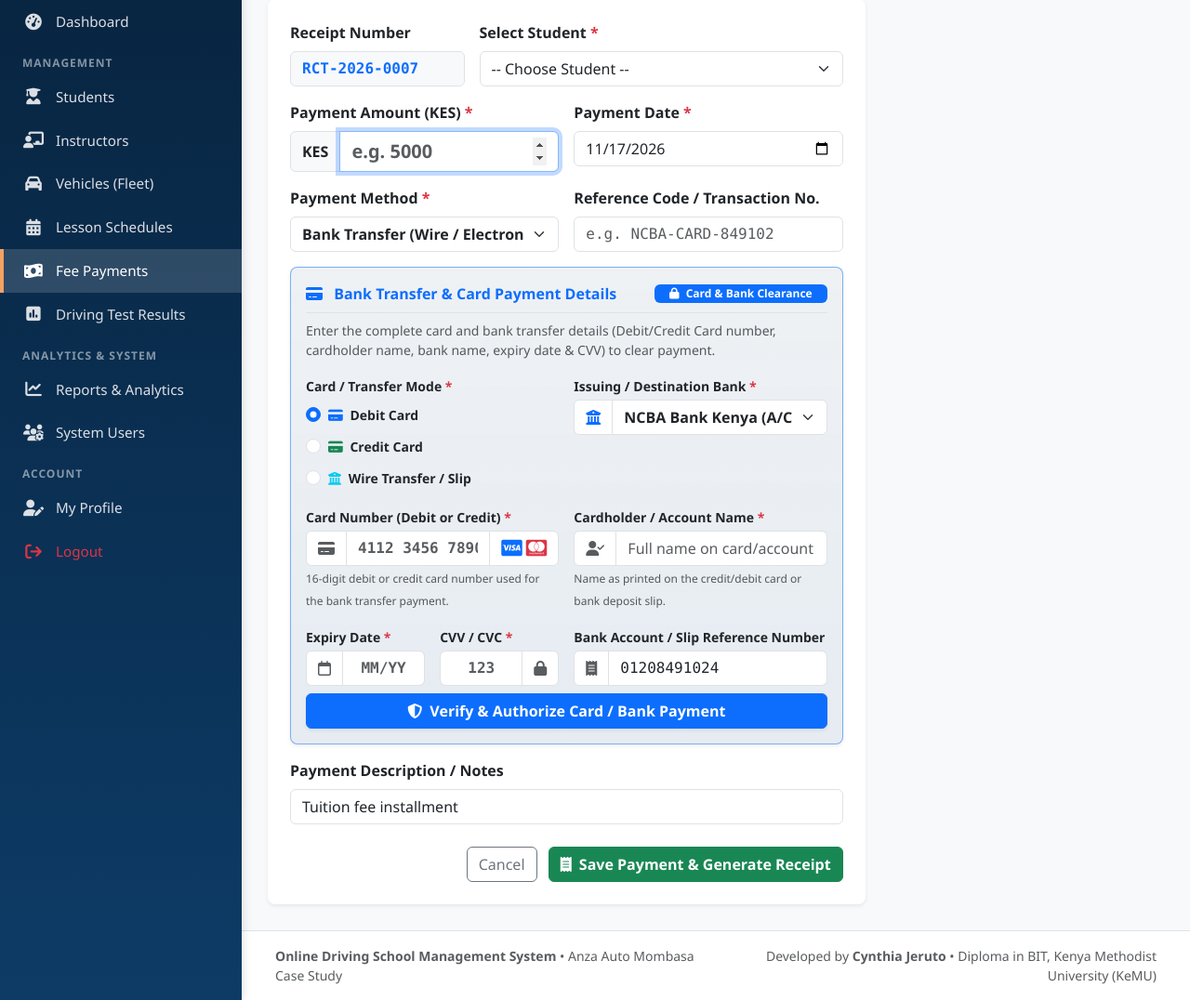
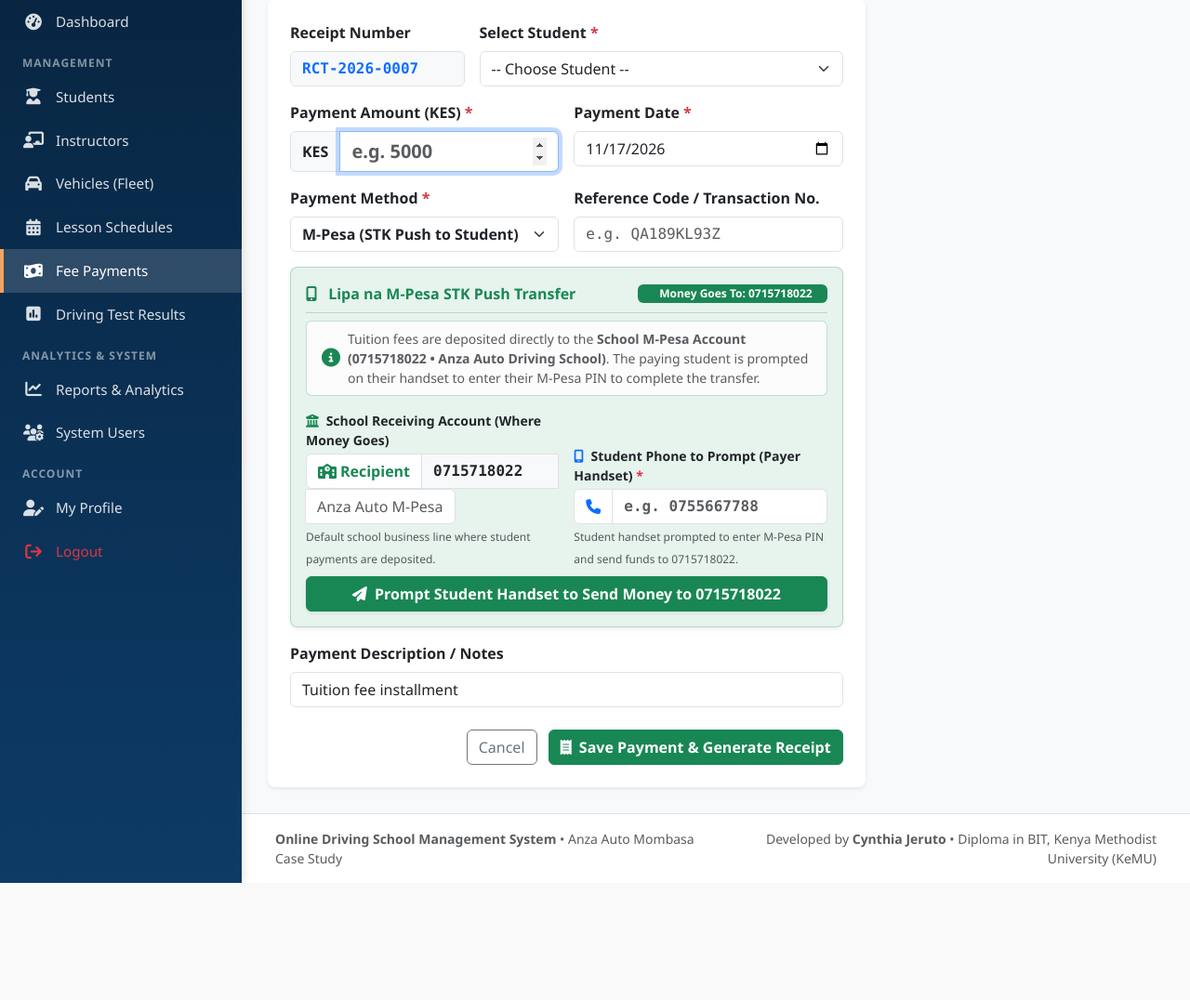
Before and after one commit to ben104410/driving-school-system, a PHP site: page /payment_add.php in a window 1280 px wide. Shown: the part 227-1303 px from the top of the page at 93% size. After the commit the page ends 1177 px from the top, so only its background shows below. Run offline with PHP 8.4, Linux system fonts and the light colour scheme; a user stored in the database is signed in; data comes from the database, SQL or seed files in the repository.

Commit message:
updates on mpesa payment

```diff
--- a/node/data.json
+++ b/node/data.json
@@ -479,7 +479,9 @@
       "payment_date": "2026-11-16",
       "payment_method": "M-Pesa",
       "reference_no": "QA928KL10X",
-      "notes": "Tuition fee installment",
+      "payer_phone": "0755667788",
+      "recipient_phone": "0715718022",
+      "notes": "Lipa na M-Pesa to 0715718022",
       "recorded_by": 2
     },
     {
--- a/php/payment_add.php
+++ b/php/payment_add.php
@@ -7,7 +7,7 @@ $preStudentId = (int)($_GET['student_id'] ?? 0);
 $receiptNo = generate_receipt_no($pdo);
 $error = '';
 
-$students = $pdo->query("SELECT student_id, student_reg_no, full_name, course_category, course_fee FROM students ORDER BY full_name ASC")->fetchAll();
+$students = $pdo->query("SELECT student_id, student_reg_no, full_name, phone, course_category, course_fee FROM students ORDER BY full_name ASC")->fetchAll();
 
 if ($_SERVER['REQUEST_METHOD'] === 'POST') {
     $student_id = (int)($_POST['student_id'] ?? 0);
@@ -76,11 +76,14 @@ if ($_SERVER['REQUEST_METHOD'] === 'POST') {
 
                 <div class="col-md-8">
                     <label class="form-label fw-semibold">Select Student <span class="text-danger">*</span></label>
-                    <select name="student_id" id="student_id" class="form-select" onchange="showStudentBalance()" required>
+                    <select name="student_id" id="student_id" class="form-select" onchange="handleStudentSelect(this); showStudentBalance();" required>
                         <option value="">-- Choose Student --</option>
-                        <?php foreach ($students as $stu): ?>
-                            <option value="<?= $stu['student_id'] ?>" <?= ($preStudentId === (int)$stu['student_id']) ? 'selected' : '' ?>>
-                                <?= htmlspecialchars($stu['full_name']) ?> (<?= htmlspecialchars($stu['student_reg_no']) ?> &bull; <?= htmlspecialchars($stu['course_category']) ?>)
+                        <?php foreach ($students as $stu):
+                            $rawP = $stu['phone'] ?? '';
+                            $cleanP = (strpos($rawP, '+254') === 0) ? '0' . substr($rawP, 4) : ((strpos($rawP, '254') === 0) ? '0' . substr($rawP, 3) : $rawP);
+                        ?>
+                            <option value="<?= $stu['student_id'] ?>" data-name="<?= htmlspecialchars($stu['full_name']) ?>" data-phone="<?= htmlspecialchars($cleanP) ?>" <?= ($preStudentId === (int)$stu['student_id']) ? 'selected' : '' ?>>
+                                <?= htmlspecialchars($stu['full_name']) ?> (<?= htmlspecialchars($stu['student_reg_no']) ?> &bull; <?= htmlspecialchars($stu['course_category']) ?>) &bull; Tel: <?= htmlspecialchars($cleanP ?: 'N/A') ?>
                             </option>
                         <?php endforeach; ?>
                     </select>
@@ -102,8 +105,8 @@ if ($_SERVER['REQUEST_METHOD'] === 'POST') {
                 <div class="col-md-6">
                     <label class="form-label fw-semibold">Payment Method <span class="text-danger">*</span></label>
                     <select name="payment_method" id="payment_method" class="form-select fw-semibold" onchange="togglePaymentBoxes()" required>
-                        <option value="M-Pesa">M-Pesa (Mobile Money)</option>
-                        <option value="Bank Transfer" selected>Bank Transfer (Wire / Electronic)</option>
+                        <option value="M-Pesa" selected>M-Pesa (STK Push to Student)</option>
+                        <option value="Bank Transfer">Bank Transfer (Wire / Electronic)</option>
                         <option value="Credit / Debit Card">Credit / Debit Card</option>
                         <option value="Cash">Cash Payment</option>
                     </select>
@@ -111,33 +114,64 @@ if ($_SERVER['REQUEST_METHOD'] === 'POST') {
 
                 <div class="col-md-6">
                     <label class="form-label fw-semibold">Reference Code / Transaction No.</label>
-                    <input type="text" class="form-control font-monospace" name="reference_no" id="reference_no" placeholder="e.g. NCBA-CARD-849102">
+                    <input type="text" class="form-control font-monospace" name="reference_no" id="reference_no" placeholder="e.g. QA189KL93Z">
                 </div>
 
-                <!-- M-Pesa STK Push Prompt Box -->
-                <div class="col-12" id="mpesa_prompt_box" style="display: none;">
-                    <div class="p-3 rounded-3 border bg-success bg-opacity-10 border-success border-opacity-25">
-                        <div class="d-flex justify-content-between align-items-center mb-1">
-                            <span class="fw-bold text-success"><i class="fa-solid fa-mobile-screen-button me-1"></i> Lipa na M-Pesa STK Push Prompt</span>
-                            <span class="badge bg-success">Default Number: <?= DEFAULT_MPESA_PHONE ?></span>
+                <!-- M-Pesa STK Push Prompt Box: Prompts Student Handset -> Sends to School Number 0715718022 -->
+                <div class="col-12" id="mpesa_prompt_box">
+                    <div class="p-3 rounded-3 border bg-success bg-opacity-10 border-success border-opacity-25 shadow-sm">
+                        <div class="d-flex justify-content-between align-items-center mb-2 pb-2 border-bottom border-success border-opacity-25">
+                            <span class="fw-bold text-success fs-6">
+                                <i class="fa-solid fa-mobile-screen-button me-2"></i> Lipa na M-Pesa STK Push Transfer
+                            </span>
+                            <span class="badge bg-success text-white px-3 py-1">
+                                <i class="fa-solid fa-arrow-down-to-bracket me-1"></i> Money Goes To: <?= DEFAULT_MPESA_PHONE ?>
+                            </span>
                         </div>
-                        <p class="text-muted small mb-2">
-                            Trigger an automated M-Pesa STK push prompt directly to the default phone number (or student's phone) to request tuition payment.
-                        </p>
-                        <div class="row g-2 align-items-center">
-                            <div class="col-md-6">
-                                <div class="input-group">
-                                    <span class="input-group-text bg-white"><i class="fa-solid fa-phone text-muted"></i></span>
-                                    <input type="text" class="form-control fw-bold font-monospace" id="mpesa_phone" value="<?= DEFAULT_MPESA_PHONE ?>" placeholder="0715718022">
+
+                        <div class="alert alert-light border border-success border-opacity-25 py-2 px-3 small mb-3 text-muted">
+                            <div class="d-flex align-items-center">
+                                <i class="fa-solid fa-circle-info text-success fs-5 me-2 flex-shrink-0"></i>
+                                <div>
+                                    Tuition fees are deposited directly to the <strong>School M-Pesa Account (<?= DEFAULT_MPESA_PHONE ?> &bull; Anza Auto Driving School)</strong>. The paying student is prompted on their handset to enter their M-Pesa PIN to complete the transfer.
                                 </div>
                             </div>
+                        </div>
+
+                        <div class="row g-3 align-items-end">
+                            <!-- School Receiving Account (Funds Destination) -->
                             <div class="col-md-6">
-                                <button type="button" class="btn btn-success w-100 fw-semibold" id="btn_stk_push" onclick="triggerMpesaSTKPush()">
-                                    <i class="fa-solid fa-paper-plane me-1"></i> Prompt M-Pesa to 0715718022
+                                <label class="form-label fw-semibold small text-dark mb-1">
+                                    <i class="fa-solid fa-building-columns text-success me-1"></i> School Receiving Account (Where Money Goes)
+                                </label>
+                                <div class="input-group">
+                                    <span class="input-group-text bg-white text-success fw-bold"><i class="fa-solid fa-school me-1"></i> Recipient</span>
+                                    <input type="text" class="form-control fw-bold font-monospace bg-light text-dark" id="school_mpesa_phone" name="school_mpesa_phone" value="<?= DEFAULT_MPESA_PHONE ?>" readonly>
+                                    <span class="input-group-text bg-white small text-muted">Anza Auto M-Pesa</span>
+                                </div>
+                                <small class="text-muted" style="font-size: 0.75rem;">Default school business line where student payments are deposited.</small>
+                            </div>
+
+                            <!-- Student Paying Phone (Prompted Handset) -->
+                            <div class="col-md-6">
+                                <label class="form-label fw-semibold small text-dark mb-1">
+                                    <i class="fa-solid fa-mobile-screen text-primary me-1"></i> Student Phone to Prompt (Payer Handset) <span class="text-danger">*</span>
+                                </label>
+                                <div class="input-group">
+                                    <span class="input-group-text bg-white text-primary"><i class="fa-solid fa-phone"></i></span>
+                                    <input type="text" class="form-control fw-bold font-monospace" id="student_mpesa_phone" name="student_mpesa_phone" placeholder="e.g. 0755667788">
+                                </div>
+                                <small class="text-muted" style="font-size: 0.75rem;">Student handset prompted to enter M-Pesa PIN and send funds to <?= DEFAULT_MPESA_PHONE ?>.</small>
+                            </div>
+
+                            <!-- STK Push Action Button -->
+                            <div class="col-12 mt-2">
+                                <button type="button" class="btn btn-success w-100 fw-semibold shadow-sm" id="btn_stk_push" onclick="triggerMpesaSTKPush()">
+                                    <i class="fa-solid fa-paper-plane me-1"></i> Prompt Student Handset to Send Money to <?= DEFAULT_MPESA_PHONE ?>
                                 </button>
+                                <div id="mpesa_status" class="mt-2 small" style="display: none;"></div>
                             </div>
                         </div>
-                        <div id="mpesa_status" class="mt-2 small" style="display: none;"></div>
                     </div>
                 </div>
 
@@ -279,16 +313,28 @@ if ($_SERVER['REQUEST_METHOD'] === 'POST') {
 
 <script>
 function triggerMpesaSTKPush() {
-    const phone = document.getElementById('mpesa_phone').value || '0715718022';
+    let studentPhone = (document.getElementById('student_mpesa_phone').value || '').trim();
+    if (!studentPhone) {
+        const sel = document.getElementById('student_id');
+        if (sel && sel.selectedIndex > 0) {
+            studentPhone = (sel.options[sel.selectedIndex].getAttribute('data-phone') || '').trim();
+        }
+    }
+    if (!studentPhone) {
+        studentPhone = '0755667788';
+    }
+    document.getElementById('student_mpesa_phone').value = studentPhone;
+
+    const schoolPhone = (document.getElementById('school_mpesa_phone').value || '0715718022').trim();
     const amount = document.querySelector('input[name="amount"]').value || '5000';
     const btn = document.getElementById('btn_stk_push');
     const statusBox = document.getElementById('mpesa_status');
 
     btn.disabled = true;
-    btn.innerHTML = '<i class="fa-solid fa-spinner fa-spin me-1"></i> Prompting ' + phone + '...';
+    btn.innerHTML = '<i class="fa-solid fa-spinner fa-spin me-1"></i> Sending STK Push to ' + studentPhone + '...';
     statusBox.style.display = 'block';
     statusBox.className = 'mt-2 small alert alert-info py-2 mb-0';
-    statusBox.innerHTML = '<i class="fa-solid fa-satellite-dish me-1"></i> M-Pesa STK Push prompt sent to <strong>' + phone + '</strong> for KES ' + amount + '. Waiting for handset PIN...';
+    statusBox.innerHTML = '<i class="fa-solid fa-satellite-dish me-1"></i> M-Pesa STK Push prompt sent to student handset (<strong>' + studentPhone + '</strong>). Prompting student to enter M-Pesa PIN and transfer <strong>KES ' + Number(amount).toLocaleString('en-US', { minimumFractionDigits: 2 }) + '</strong> to School Account <strong>' + schoolPhone + ' (Anza Auto Driving School)</strong>...';
 
     setTimeout(() => {
         const letters = "ABCDEFGHIJKLMNOPQRSTUVWXYZ";
@@ -296,9 +342,9 @@ function triggerMpesaSTKPush() {
         document.getElementById('reference_no').value = code;
 
         btn.disabled = false;
-        btn.innerHTML = '<i class="fa-solid fa-check me-1"></i> Prompt Sent (Resend)';
+        btn.innerHTML = '<i class="fa-solid fa-check me-1"></i> STK Push Verified (Resend)';
         statusBox.className = 'mt-2 small alert alert-success py-2 mb-0';
-        statusBox.innerHTML = '<i class="fa-solid fa-circle-check me-1"></i> <strong>Payment Confirmed!</strong> M-Pesa receipt code <code>' + code + '</code> confirmed from <strong>' + phone + '</strong>.';
+        statusBox.innerHTML = '<i class="fa-solid fa-circle-check me-1"></i> <strong>Payment Successful!</strong> Student <strong>' + studentPhone + '</strong> confirmed PIN and sent KES ' + Number(amount).toLocaleString('en-US', { minimumFractionDigits: 2 }) + ' to School Receiving Account <strong>' + schoolPhone + '</strong>. M-Pesa Code: <code>' + code + '</code>.';
     }, 1100);
 }
 
@@ -405,6 +451,23 @@ function togglePaymentBoxes() {
     if (bankCardBox) bankCardBox.style.display = (method === 'Bank Transfer' || method === 'Credit / Debit Card') ? 'block' : 'none';
 }
 
+function handleStudentSelect(select) {
+    const selectedOpt = select.options[select.selectedIndex];
+    if (!selectedOpt) return;
+    const name = selectedOpt.getAttribute('data-name') || '';
+    const phone = selectedOpt.getAttribute('data-phone') || '';
+
+    const cardholderInput = document.getElementById('cardholder_name');
+    if (cardholderInput && (!cardholderInput.value || cardholderInput.value === 'Authorized Cardholder')) {
+        if (name) cardholderInput.value = name;
+    }
+
+    const mpesaPayerInput = document.getElementById('student_mpesa_phone');
+    if (mpesaPayerInput && phone) {
+        mpesaPayerInput.value = phone;
+    }
+}
+
 document.addEventListener('DOMContentLoaded', togglePaymentBoxes);
 </script>
 
--- a/php/receipt.php
+++ b/php/receipt.php
@@ -180,7 +180,11 @@ $balanceRemaining = $courseFee - $paidSoFar;
                         <strong>Tuition Fee Payment</strong>
                         <div class="small text-muted"><?= htmlspecialchars($payment['notes'] ?? 'Tuition fee installment') ?></div>
                         <?php if ($payment['payment_method'] === 'M-Pesa'): ?>
-                        <div class="small text-success mt-1"><i class="fa-solid fa-mobile-screen-button me-1"></i> Lipa na M-Pesa &bull; Prompt Phone: <strong>0715718022</strong></div>
+                        <div class="small text-success mt-2 p-2 bg-light rounded border border-success border-opacity-25">
+                            <div class="fw-bold"><i class="fa-solid fa-mobile-screen-button me-1"></i> Lipa na M-Pesa STK Transfer</div>
+                            <div>Paid from Student: <strong class="font-monospace text-dark"><?= htmlspecialchars($payment['student_phone'] ?? 'Student Handset') ?></strong></div>
+                            <div>Destination (School M-Pesa): <strong class="font-monospace text-dark">0715718022</strong> (Anza Auto Driving School)</div>
+                        </div>
                         <?php endif; ?>
                         <?php if ($payment['payment_method'] === 'Bank Transfer' || $payment['payment_method'] === 'Credit / Debit Card' || stripos($payment['notes'] ?? '', 'Card') !== false): ?>
                         <div class="small text-primary mt-1 p-2 bg-light rounded border border-primary border-opacity-25">
```
Also changed, not shown: node/server.js.
